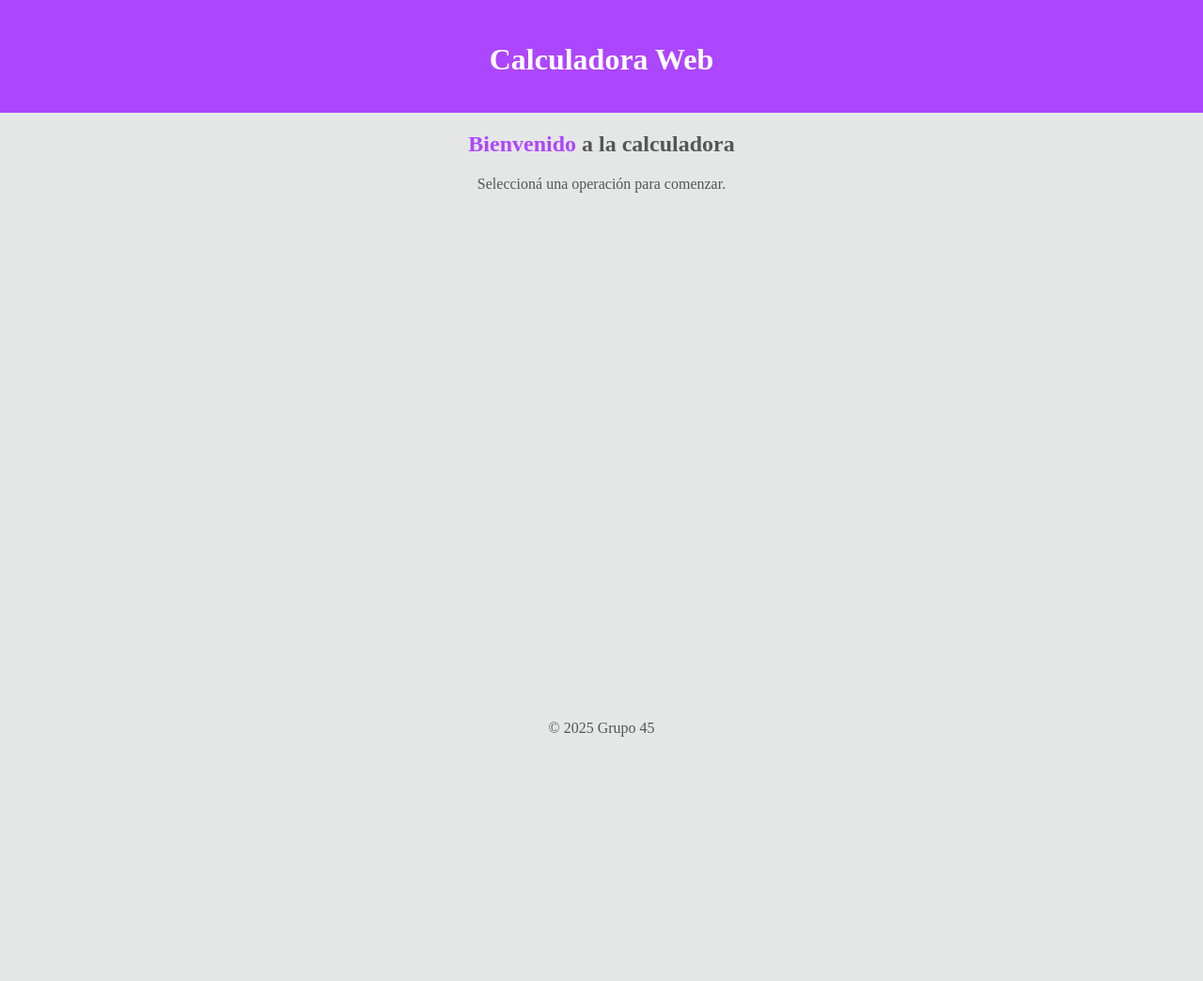
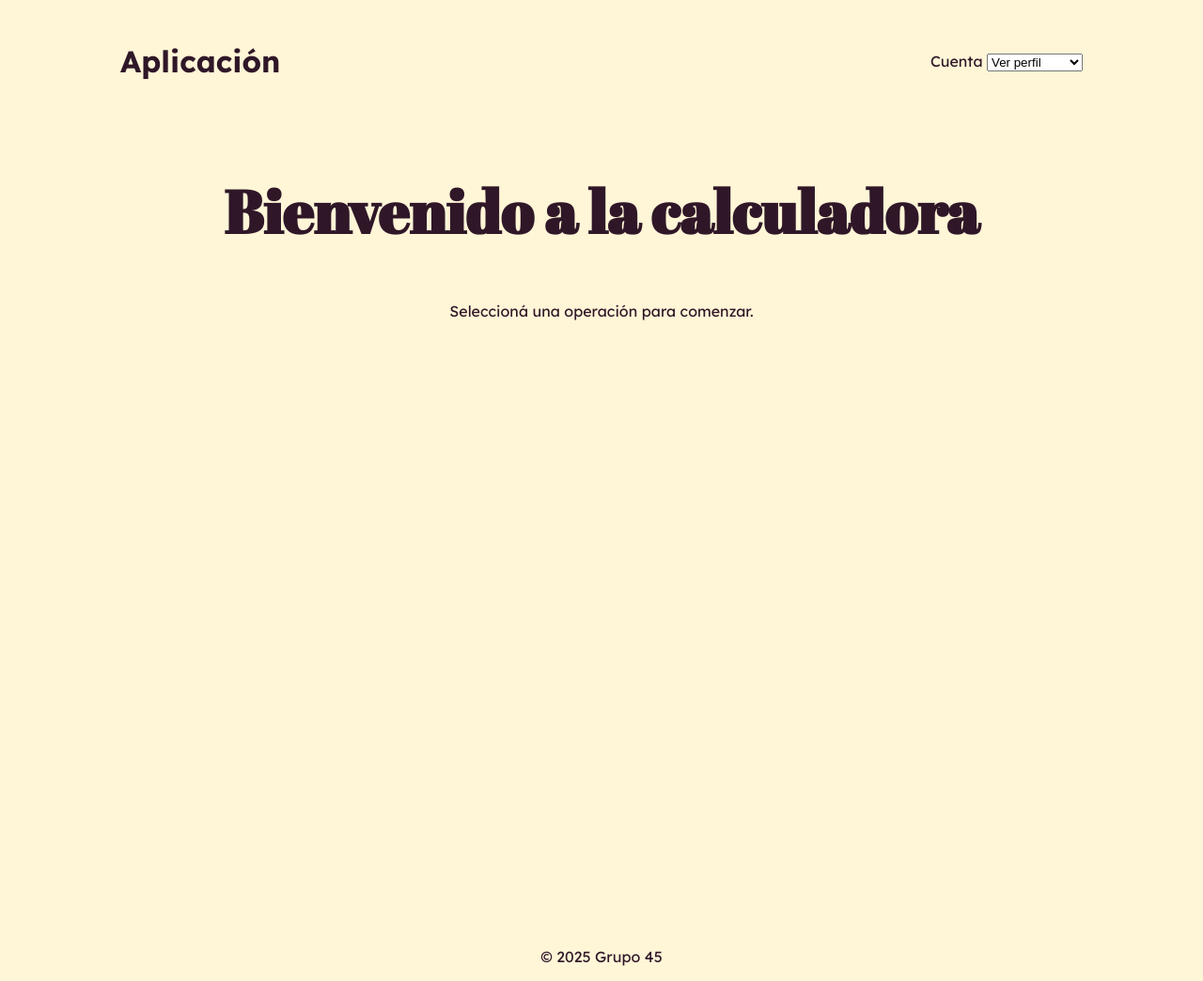
Before and after one commit to diegogarciaherd/sitios-historicos-app, a Python web app: template admin/src/web/templates/home.html in a window 1280 px wide. Shown: the whole page at 94% size. Before the commit the page ends 784 px from the top, so only its background shows below. Run offline with Jinja, Linux system fonts and the light colour scheme; the template is opened without the code that fills it, so the values that code supplies are empty.

Commit message:
apply fonts

```diff
--- a/admin/src/web/templates/home.html
+++ b/admin/src/web/templates/home.html
@@ -1,8 +1,5 @@
-{% extends "layout.html" %}
-
-{% block title %}Inicio{% endblock %}
-
-{% block content %}
-<h2><span class="bold-title">Bienvenido</span> a la calculadora</h2>
-    <p>Seleccioná una operación para comenzar.</p>
+{% extends "layout.html" %} {% block title %}Inicio{% endblock %} {% block
+content %}
+<h2 class="bold-title">Bienvenido a la calculadora</h2>
+<p>Seleccioná una operación para comenzar.</p>
 {% endblock %}
--- a/admin/src/web/templates/layout.html
+++ b/admin/src/web/templates/layout.html
@@ -1,21 +1,37 @@
 <!DOCTYPE html>
 <html lang="en">
     <head>
-    <meta charset="UTF-8">
-    <meta name="viewport" content="width=device-width, initial-scale=1.0">
+        <meta charset="UTF-8" />
+        <meta name="viewport" content="width=device-width, initial-scale=1.0" />
         <title>{% block title %}Mi App{% endblock %}</title>
         {% block head_styles %}
-    	<link rel="stylesheet" href="{{ url_for('static', filename='styles.css') }}">
+        <link
+            rel="stylesheet"
+            href="{{ url_for('static', filename='css/styles.css') }}"
+        />
+        <link rel="preconnect" href="https://fonts.googleapis.com" />
+        <link rel="preconnect" href="https://fonts.gstatic.com" crossorigin />
+        <link
+            href="https://fonts.googleapis.com/css2?family=Abril+Fatface&family=Lexend:wght@100..900&display=swap"
+            rel="stylesheet"
+        />
         {% endblock %}
     </head>
     <body>
         <header>
-        <h1>Calculadora Web</h1>
+            <a href="{{ url_for('home') }}">
+                <h1>Aplicación</h1>
+            </a>
+            <div>
+                <label for="user-menu">Cuenta</label>
+                <select id="user-menu">
+                    <option>Ver perfil</option>
+                    <option>Cerrar sesión</option>
+                </select>
+            </div>
         </header>
 
-    <main>
-        {% block content %}{% endblock %}
-    </main>
+        <main>{% block content %}{% endblock %}</main>
 
         <footer>
             <p>&copy; 2025 Grupo 45</p>
--- /dev/null
+++ b/admin/static/css/styles.css
@@ -0,0 +1,63 @@
+:root {
+    --background: #fff5d7;
+    --foreground: #2f1728;
+    --accent: #ff5e6c;
+}
+
+html {
+    @apply scroll-smooth;
+}
+
+body {
+    background: var(--background);
+    color: var(--foreground);
+    text-align: center;
+    font-family: "Lexend";
+    min-height: 120vh;
+    margin: 0;
+    padding: 0;
+}
+
+a {
+    text-decoration: none;
+    color: inherit;
+}
+
+header {
+    position: fixed;
+    display: flex;
+    width: 80%;
+    padding: 1.5rem 0 1rem 0;
+    padding-left: 10%;
+    justify-content: space-between;
+    align-items: center;
+}
+
+main {
+    padding-top: 8rem;
+    padding-bottom: 4rem;
+    min-height: 100vh;
+}
+
+footer {
+    bottom: 0;
+    width: 100%;
+}
+
+.bold-title {
+    font-family: "Abril Fatface";
+    font-size: 4rem;
+}
+
+.abril-fatface-regular {
+    font-family: "Abril Fatface", serif;
+    font-weight: 400;
+    font-style: normal;
+}
+
+.lexend-regular {
+    font-family: "Lexend", sans-serif;
+    font-optical-sizing: auto;
+    font-weight: 100;
+    font-style: normal;
+}
--- a/admin/static/styles.css
+++ /dev/null
@@ -1,35 +0,0 @@
-:root {
-	--background: #e5e7e6;
-	--foreground: #555555;
-	--accent: #ad46ff;
-}
-
-html {
-	@apply scroll-smooth;
-}
-
-.bold-title {
-	color: var(--accent);
-	weight: bold;
-}
-
-header {
-	background: var(--accent);
-	padding: 1.5rem 0 1rem 0;
-	color: white;
-}
-
-footer {
-	position: fixed;
-	bottom: 0;
-	width: 100%;
-}
-
-body {
-	background: var(--background);
-	color: var(--foreground);
-	text-align: center;
-	min-height: 120vh;
-	margin: 0;
-	padding: 0;
-}
```
Also changed, not shown: admin/static/fonts/OFL.txt (added, +93 -0 lines), admin/static/css/error.css (renamed from admin/static/error.css), admin/static/fonts/YesevaOne-Regular.ttf (added). Lines whose indentation alone changed are shown as unchanged.
